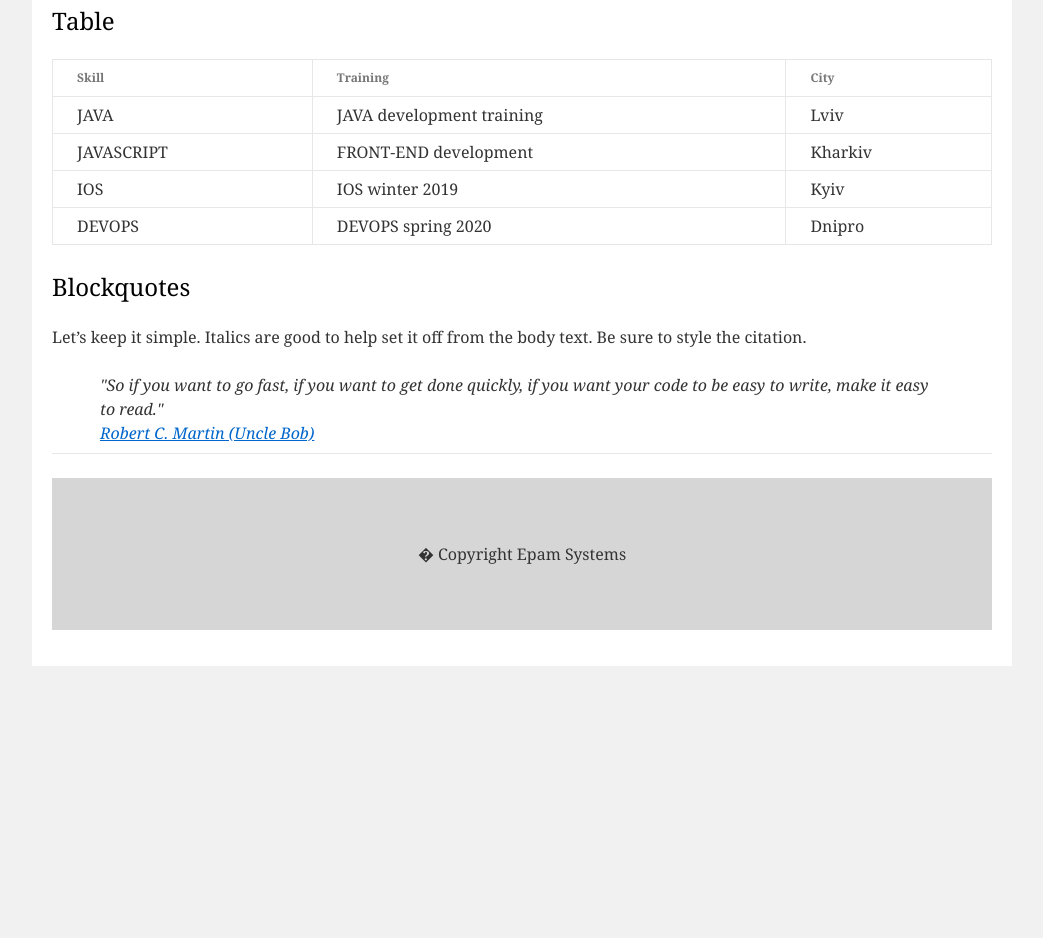
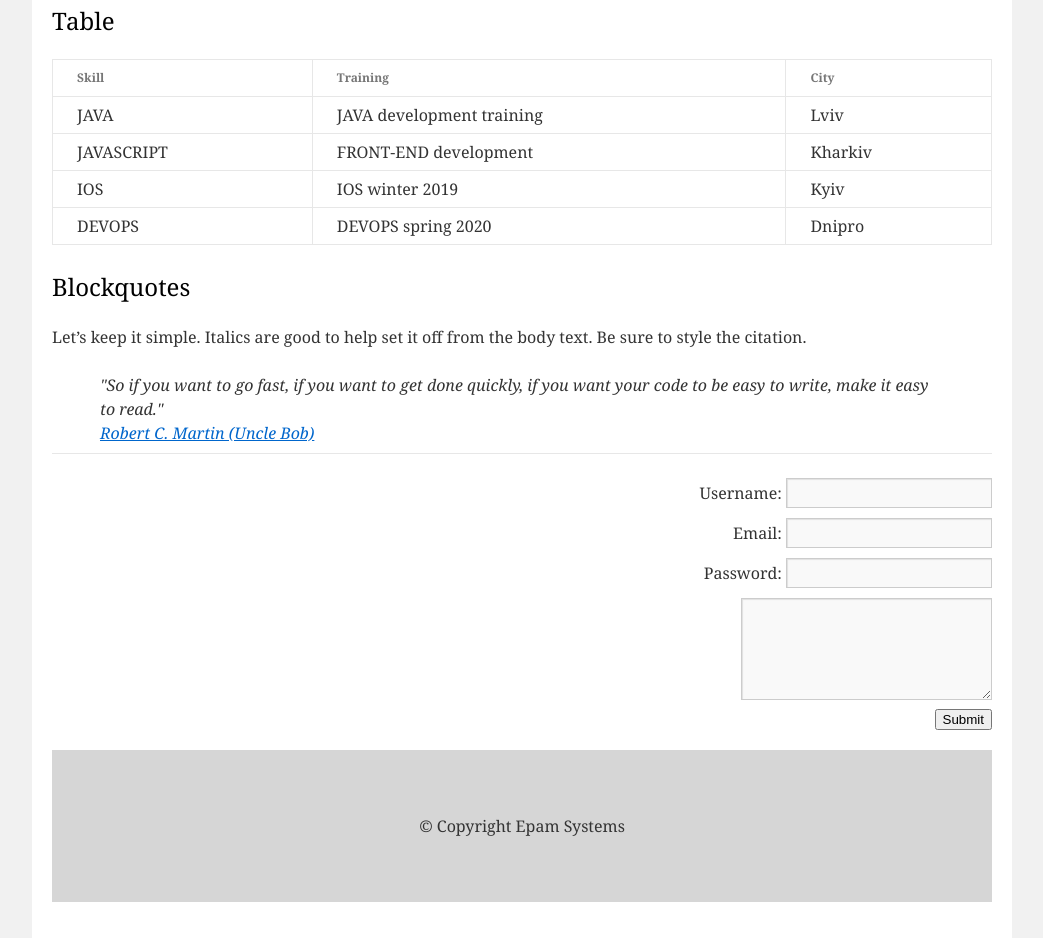
Before and after one commit to TereshkovychYura/FL-12, a plain HTML site: page homework/index.html in a window 1280 px wide. Shown: the part 2444-3382 px from the top of the page, without its empty margins (118-1161 px from the left). Before the commit the page ends 3110 px from the top, so only its background shows below. Drawn offline with Linux system fonts and the light colour scheme.

Commit message:
finish task

```diff
--- a/homework/index.html
+++ b/homework/index.html
@@ -178,11 +178,18 @@ both          <b>spaces</b>  and
                 <a href="#">Robert C. Martin (Uncle Bob)</a>
               </blockquote>
             </section>
-              <hr>
+            <hr>
+            <form >
+                <label for="input">Username: </label><input type="text"> <br>
+                <label for="input">Email:    <input type="text"><br>
+                <label for="input">Password: <input type="text"><br>
+                <textarea name="" id="" cols="23" rows="4"></textarea><br>
+                <button>Submit</button>
+            </form>
             </main>
             <footer>
               <br>
-              <p>� Copyright Epam Systems</p>
+              <p>© Copyright Epam Systems</p>
             </footer>
           </div>
         </div>
```
